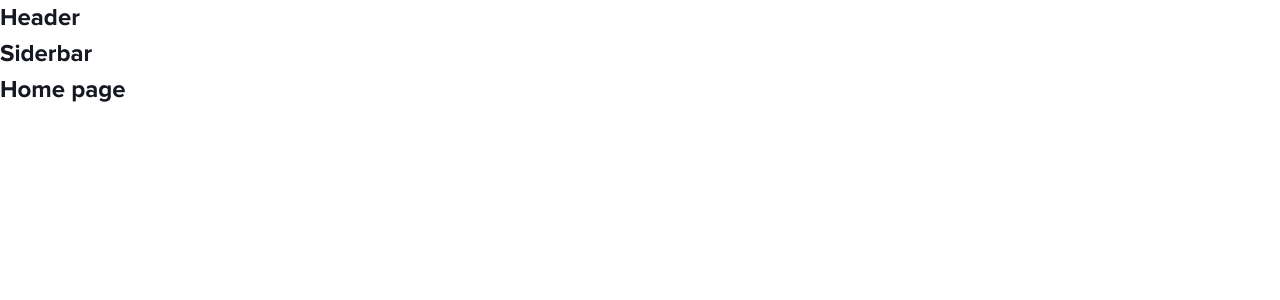
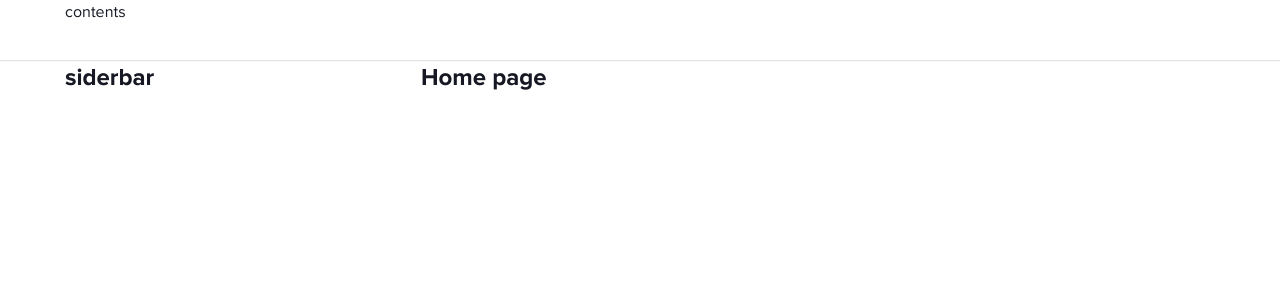
Before and after one commit to Ngocdat10022/Tiktok-UI, a React (Create React App) app: page / in a window 1280 px wide. Shown: the top 300 px of the page. Built offline with nearby package versions, Linux system fonts and the light colour scheme.

Commit message:
upload default layout

```diff
--- a/package.json
+++ b/package.json
@@ -6,6 +6,7 @@
     "@testing-library/jest-dom": "^5.16.4",
     "@testing-library/react": "^13.1.1",
     "@testing-library/user-event": "^13.5.0",
+    "classnames": "^2.3.1",
     "normalize.css": "^8.0.1",
     "react": "^18.0.0",
     "react-dom": "^18.0.0",
--- a/src/components/Layouts/Component/Header/Header.module.scss
+++ b/src/components/Layouts/Component/Header/Header.module.scss
@@ -0,0 +1,11 @@
+.wrapper{
+    width:100%;
+    height:60px;
+    box-shadow: 0px 1px 1px rgb(0 0 0 / 12%);
+    display: flex;
+    justify-content: center;
+}
+.inner{
+    height: 100%;
+    width:var(--default-layout-width);
+}
--- a/src/components/Layouts/Component/Header/index.js
+++ b/src/components/Layouts/Component/Header/index.js
@@ -1,5 +1,11 @@
+import classNames from 'classnames/bind';
+import styles from './Header.module.scss'
+
+const cx = classNames.bind(styles)
 function Header() {
-    return <h2>Header</h2>
+    return <header className={cx('wrapper')}>
+        <div className={cx('inner')}>contents</div>
+    </header>
 }
 
 export default Header;
--- a/src/components/Layouts/DefaultLayout/DefaultLayout.module.scss
+++ b/src/components/Layouts/DefaultLayout/DefaultLayout.module.scss
@@ -0,0 +1,13 @@
+.wrapper{
+    display: flex;
+    flex-direction: column;
+    align-items: center;
+}
+.container{
+    width:var(--default-layout-width);
+    display: flex;
+}
+
+.content{
+    flex: 1;
+}
--- a/src/components/Layouts/DefaultLayout/SiderBar/SiderBar.module.scss
+++ b/src/components/Layouts/DefaultLayout/SiderBar/SiderBar.module.scss
@@ -0,0 +1,3 @@
+.wrapper{
+    width:356px;
+}
--- a/src/components/Layouts/DefaultLayout/SiderBar/index.js
+++ b/src/components/Layouts/DefaultLayout/SiderBar/index.js
@@ -1,5 +1,11 @@
+import styles from './SiderBar.module.scss'
+import classNames from 'classnames/bind';
+
+const cx = classNames.bind(styles)
 function Siderbar() {
-    return <h2>Siderbar</h2>
+    return <aside className={cx('wrapper')}>
+        <h2>siderbar</h2>
+    </aside>
 }
 
 export default Siderbar;
--- a/src/components/Layouts/DefaultLayout/index.js
+++ b/src/components/Layouts/DefaultLayout/index.js
@@ -1,15 +1,18 @@
 import Header from '../Component/Header';
 import Siderbar from './SiderBar';
+import styles from './DefaultLayout.module.scss';
+import classNames from 'classnames/bind';
+
+const cx = classNames.bind(styles)
 function DefaultLayout({ children }) {
-    return <div>
+    return <div className={cx('wrapper')}>
         <Header />
-        <div className='container'>
+        <div className={cx('container')}>
             <Siderbar />
-            <div className='content'>
+            <div className={cx('content')}>
                 {children}
             </div>
         </div>
     </div>
 }
-
 export default DefaultLayout;
--- a/src/components/Layouts/HeaderOnly/index.js
+++ b/src/components/Layouts/HeaderOnly/index.js
@@ -1,5 +1,5 @@
 import Header from '../Component/Header';
-function DefaultLayout({ children }) {
+function HeaderOnly({ children }) {
     return <div>
         <Header />
         <div className='container'>
@@ -10,4 +10,4 @@
     </div>
 }
 
-export default DefaultLayout;
+export default HeaderOnly;
```
Also changed, not shown: 1 other file (tests, documents, lock files or other folders).
